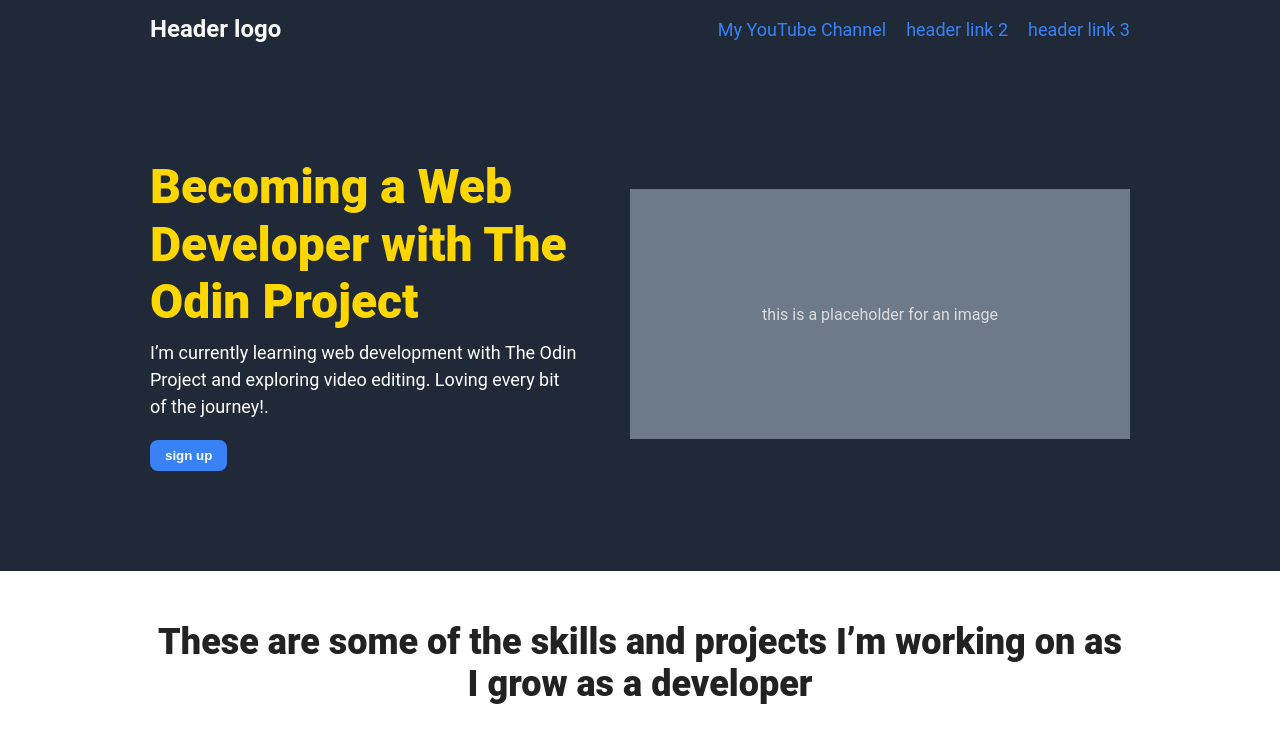
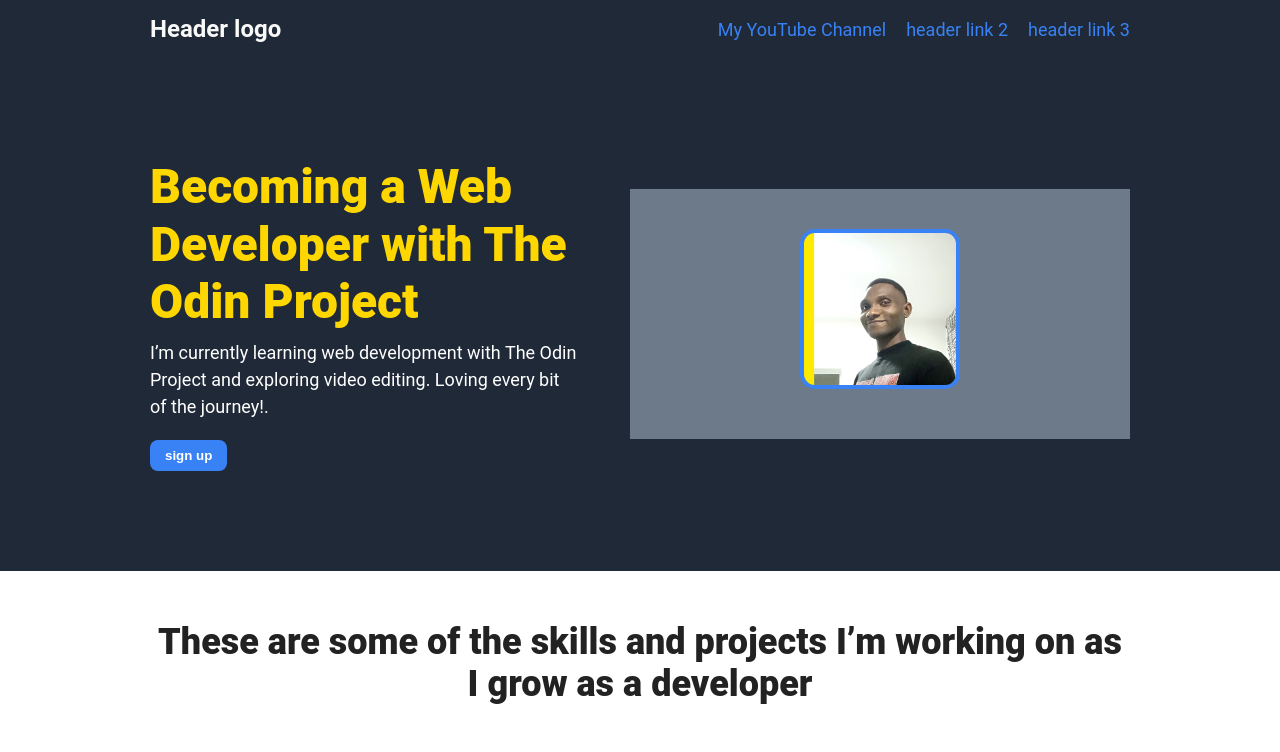
Before and after one commit to Henry3029/landing-page, a plain HTML site: page Index.html in a window 1280 px wide. Shown: the top 752 px of the page. Drawn offline with Linux system fonts and the light colour scheme.

Commit message:
Fix layout issue caused by unclosed hero div

```diff
--- a/Index.html
+++ b/Index.html
@@ -22,7 +22,9 @@
 					<p>I’m currently learning web development with The Odin Project and exploring video editing. Loving every bit of the journey!.</p>
 					<button>sign up</button>
 			   </div>
-			   <div class="hero-image-placeholder">this is a placeholder for an image</div></div>
+			   <div class="image">
+			   	<img src="images/myphoto.jpg" alt="a nice looking photo of me. Lol"></div>
+			   	</div>
 			   <div class="info-section">
 			   	<h2>These are some of the skills and projects I’m working on as I grow as a developer</h2>
 			   	<div class="info-cards">
--- a/style.css
+++ b/style.css
@@ -91,17 +91,17 @@
 	line-height: 1.5;/*improve readability*/
 }
 
-.hero-image-placeholder {
+.image {
 	background-color: #6c7a89;
 	color: #ddd;
 	display: flex;
+	/*flex-direction: column;*/
 	justify-content: center;
 	align-items: center;
-	width: 90%; /*responsive width*/
-	max-width: 350px/*limit how big it can get even at 90%*/
-	height: 180px; /*fixed height */
-	text-align: center;
-	padding: 10px;/*internal padding for text*/
+	/*overflow: hidden;*/
+	width: 100%; /*responsive width*/
+	height: auto;
+	/*display: block;*/
 }
 
 /*----section 3: information-section---*/
@@ -252,7 +252,7 @@
 		font-size: 18px;
 	}
 
-	.hero-image-placeholder {
+	.image {
 		width: 400px;
 		height: 220px;
 	}
@@ -334,7 +334,7 @@
 		font-size: 18px;
 	}
 
-	.hero-image-placeholder {
+  .image {
 		width: 500px;
 		height: 250px;
 	}
```
Also changed, not shown: Images/myphoto.jpg (added).
